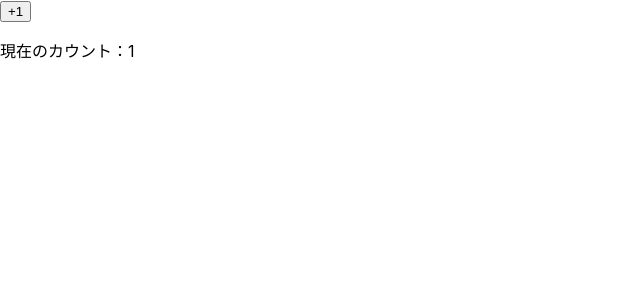
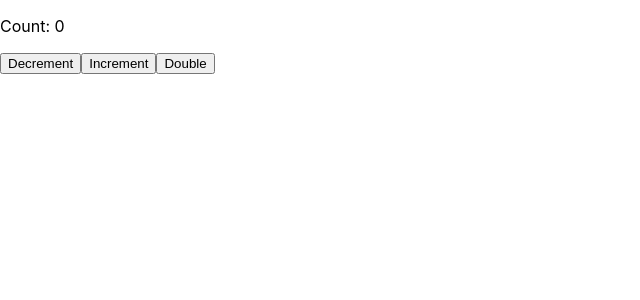
Before and after one commit to Tomo-kw/react-sample, a React (Create React App) app: page / in a window 1280 px wide. Shown: the top 300 px of the page, without its empty margins (0-640 px from the left). Built offline with nearby package versions, Linux system fonts and the light colour scheme.

Commit message:
useCallbackでカウント機能実装

```diff
--- a/src/components/Parent.tsx
+++ b/src/components/Parent.tsx
@@ -1,52 +1,66 @@
-import React, { memo, useState } from "react"
+import React, { memo, useState, useCallback } from "react"
 
-type FizzProps = {
-    isFizz: boolean
+type ButtonProps = {
+    onClick: () => void
 }
 
-// Fizzは通常の関数コンポーネント
-// isFizzがtrueの場合はFizzと表示し、それ以外は何も表示しない
-// isFizzの変化に関わらず、親が再描画されるとFizzも再描画される
-const Fizz = (props: FizzProps) => {
-    const { isFizz } = props
-    console.log(`Fizzが再描画されました, isFizz=${isFizz}`)
-    return <span>{isFizz ? 'Fizz' : ''}</span>
+// DecrementButtonは通常の関数コンポーネントでボタンを表示
+const DecrementButton = (props: ButtonProps) => {
+    const { onClick } = props
+
+    console.log('DecrementButtonが再描画されました')
+
+    return <button onClick={onClick}>Decrement</button>
 }
 
-type BuzzProps = {
-    isBuzz: boolean
-}
 
-// Buzzはメモ化した関数コンポーネント
-// isBuzzがtrueの場合はBuzzと表示し、それ以外は何も表示しない
-// 親が再描画されても、isBuzzが変化しない限りはBuzzは再描画しない
-const Buzz = memo<BuzzProps>((props) => {
-    const { isBuzz } = props
-    console.log(`Buzzが再描画されました, isBuzz=${isBuzz}`)
+// IncrementButtonはメモ化した関数コンポーネントでボタンを表示する
+const IncrementButton = React.memo((props: ButtonProps) => {
+    const { onClick } = props
 
-    return (
-        <span>
-            {isBuzz ? 'Buzz' : ''}
-        </span>
-    )
+    console.log('IncremenetButtonが再描画れました')
+
+    return <button onClick={onClick}>Increment</button>
+})
+
+
+// DoubleButtonはメモ化した関数コンポーネントでボタンを表示する
+const DoubleButton = React.memo((props: ButtonProps) => {
+    const { onClick } = props
+
+    console.log('DoubleButtonが再描画れました')
+
+    return <button onClick={onClick}>Double</button>
 })
 
 // この形式でexportしたときはimport { Parent } from ...で読み込む
 export const Parent = () => {
-    const [count, setCount] = useState(1)
-    const isFizz = count % 3 === 0
-    const isBuzz = count % 5 === 0
+    const [count, setCount] = useState(0)
 
-    console.log(`Parentが再描画されました, count=${count}`)
+    const decrement = () => {
+        setCount((c) => c - 1)
+    }
+    const increment = () => {
+        setCount((c) => c + 1)
+    }
+
+    // useCallbackを使って関数をメモ化する
+    const double = useCallback(() => {
+        setCount((c) => c * 2)
+        //第2引数は空配列なので、useCallbackは常に同じ関数を返す
+    }, [])
 
     return (
         <div>
-            <button onClick={() => setCount((c) => c+1)}>+1</button>
-            <p>{`現在のカウント：${count}`}</p>
-            <p>
-                <Fizz isFizz={isFizz}/>
-                <Buzz isBuzz={isBuzz}/>
-            </p>
+            <p>Count: {count}</p>
+            {/* コンポーネントに関数を渡す */}
+            <DecrementButton onClick={decrement} />
+
+            {/* メモ化コンポーネントに関数を渡す */}
+            <IncrementButton onClick={increment} />
+
+            {/* メモ化コンポーネントにメモ化した関数を渡す */}
+            <DoubleButton onClick={double} />
         </div>
     )
 }
```
